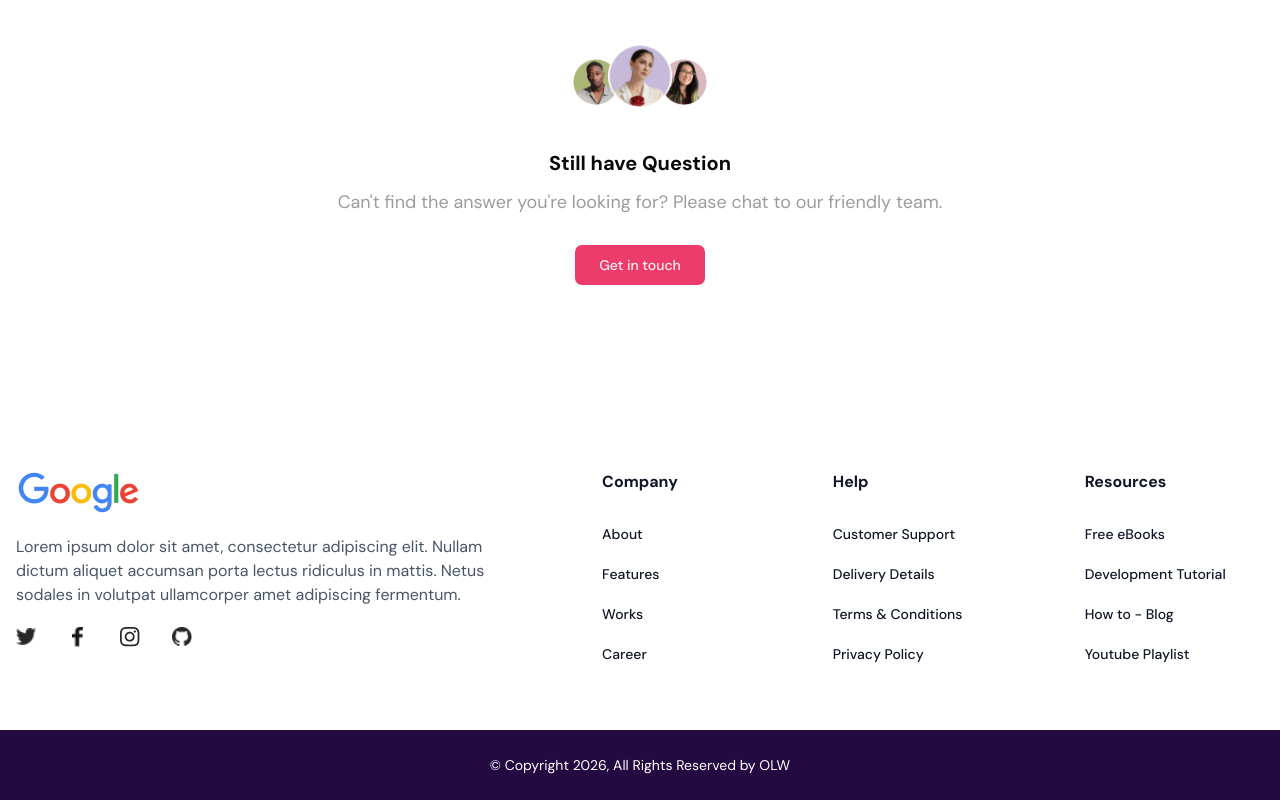
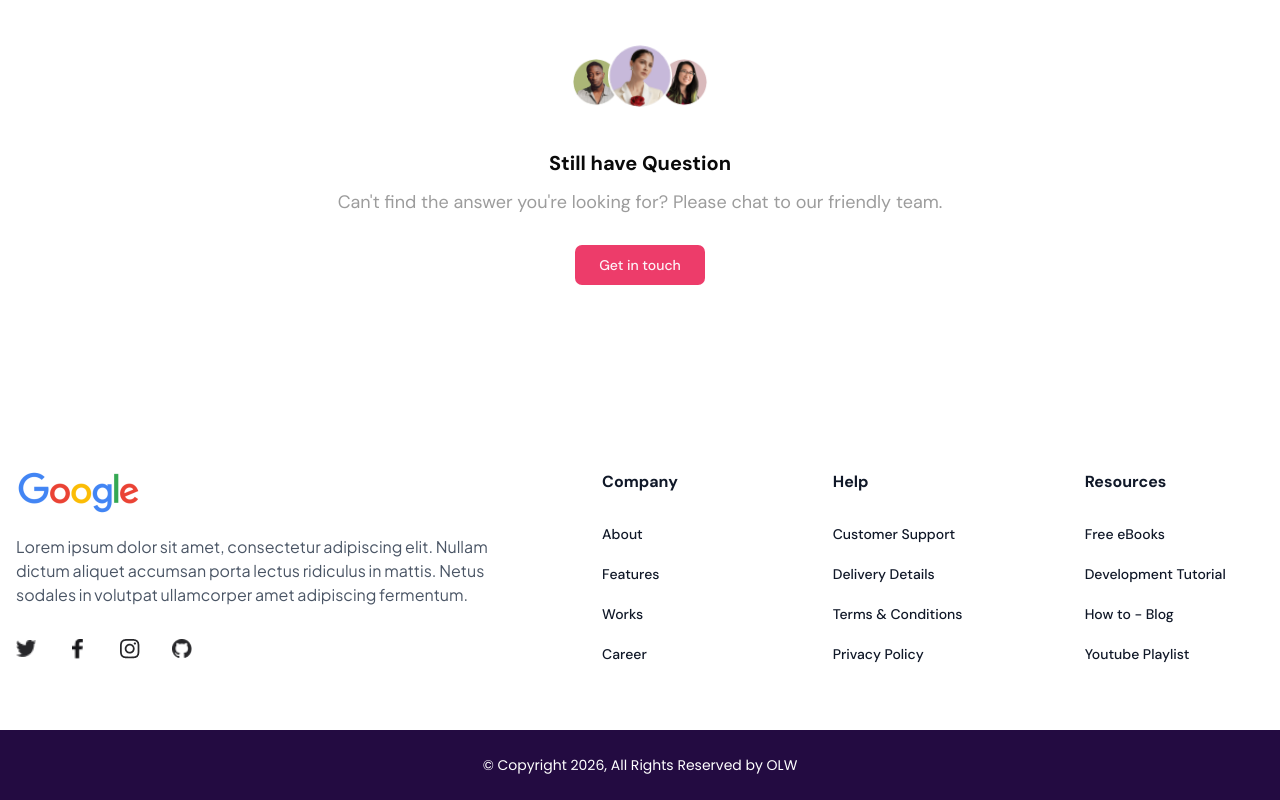
Before and after one commit to tushar-454/olwwdjt-google, a Next.js app: page / in a window 1280 px wide. Shown: the part 6783-7583 px from the top of the page. Built offline with nearby package versions, Linux system fonts and the light colour scheme.

Commit message:
feat: enhance footer typography with additional styling classes

```diff
--- a/components/common/footer.tsx
+++ b/components/common/footer.tsx
@@ -10,7 +10,7 @@ export default function Footer() {
                 {/* left side  */}
                 <div className="col-span-2">
                     <Logo />
-                    <p className="my-5 text-gray-600">
+                    <p className="my-5 mb-8 font-plusja text-gray-600">
                         Lorem ipsum dolor sit amet, consectetur adipiscing elit.
                         Nullam dictum aliquet accumsan porta lectus ridiculus in
                         mattis. Netus sodales in volutpat ullamcorper amet
@@ -22,7 +22,7 @@ export default function Footer() {
                 <FooterColumns />
             </Container>
             {/* bottom footer copyright  */}
-            <div className="bg-[#230B41] p-6 text-center text-sm leading-5.5 text-white">
+            <div className="bg-[#230B41] p-6 text-center font-poppins text-sm leading-5.5 text-white">
                 © Copyright 2026, All Rights Reserved by OLW
             </div>
         </footer>
```
